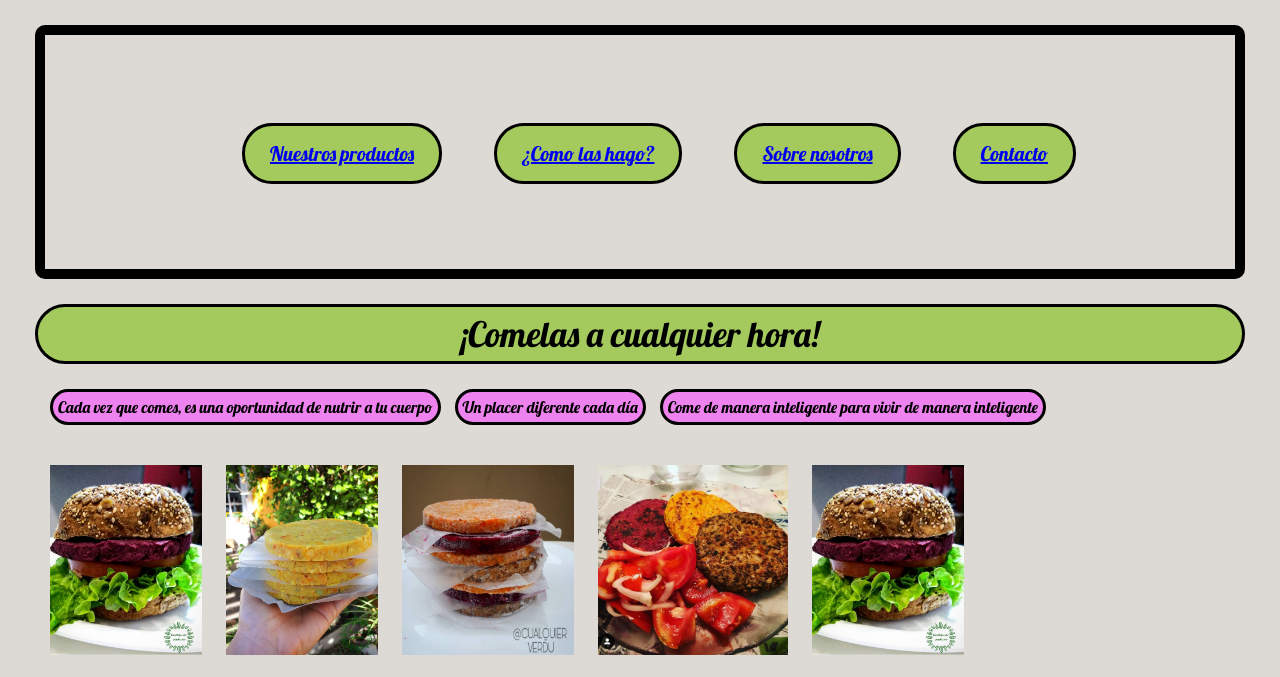
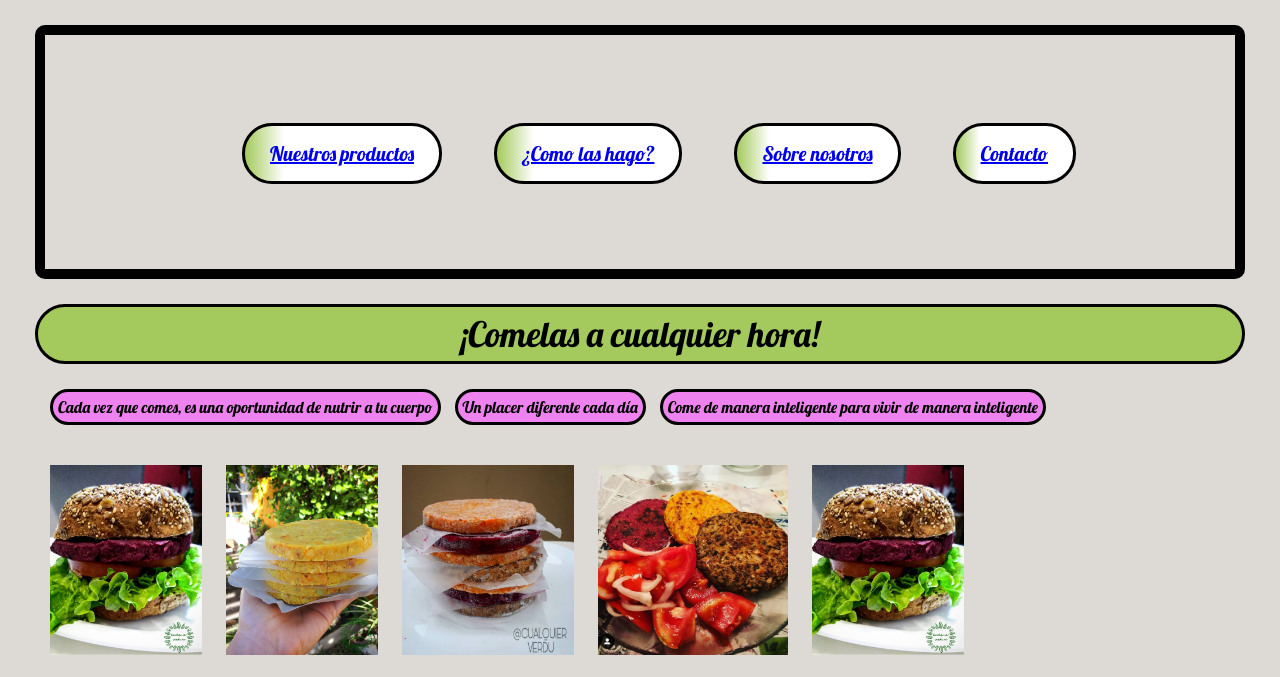
Before and after one commit to Aleja717/Cualquierverdu, a plain HTML site: page index.html in a window 1280 px wide. Shown: the part 1460-2137 px from the top of the page. Drawn offline with Linux system fonts and the light colour scheme; files whose address does not match are found by name.

Commit message:
agregue gradiante

```diff
--- a/estilos/estilos.css
+++ b/estilos/estilos.css
@@ -51,6 +51,8 @@
             border-style: solid;
             transition: flex;
             transition: 2s;
+            background: linear-gradient(to right, #a4ca5d, white 20%)
+
             }
 main ul li :hover{
     font-size: 102%;
@@ -82,6 +84,7 @@ main ul li :hover{
     display: flex;
     justify-content: center;
     padding-top: 6%;
+
         }
 
 
@@ -159,6 +162,8 @@ main ul li :hover{
     font-family: 'Lobster', cursive;
     border-radius: 30px;
     font-weight: 100;
+
+
     }
 .tipoBurguer{
     font-size: 25px;
```
